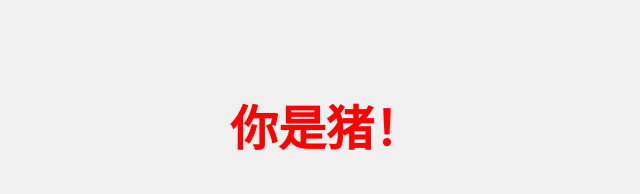
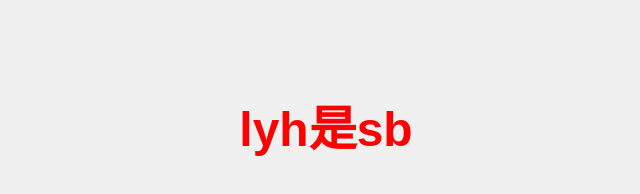
Before and after one commit to drose42900/drose42900.github.io, a plain HTML site: page index.html in a window 1280 px wide. Shown: the whole page, without its empty margins (314-954 px from the left). Drawn offline with Linux system fonts and the light colour scheme.

Commit message:
Update index.html

```diff
--- a/index.html
+++ b/index.html
@@ -3,7 +3,7 @@
 <head>
     <meta charset="UTF-8">
     <meta name="viewport" content="width=device-width, initial-scale=1.0">
-    <title>整蛊页面</title>
+    <title>学习资源</title>
     <style>
         body {
             font-family: Arial, sans-serif;
@@ -18,6 +18,6 @@
     </style>
 </head>
 <body>
-    <h1>你是猪！</h1>
+    <h1>lyh是sb</h1>
 </body>
 </html>
```
